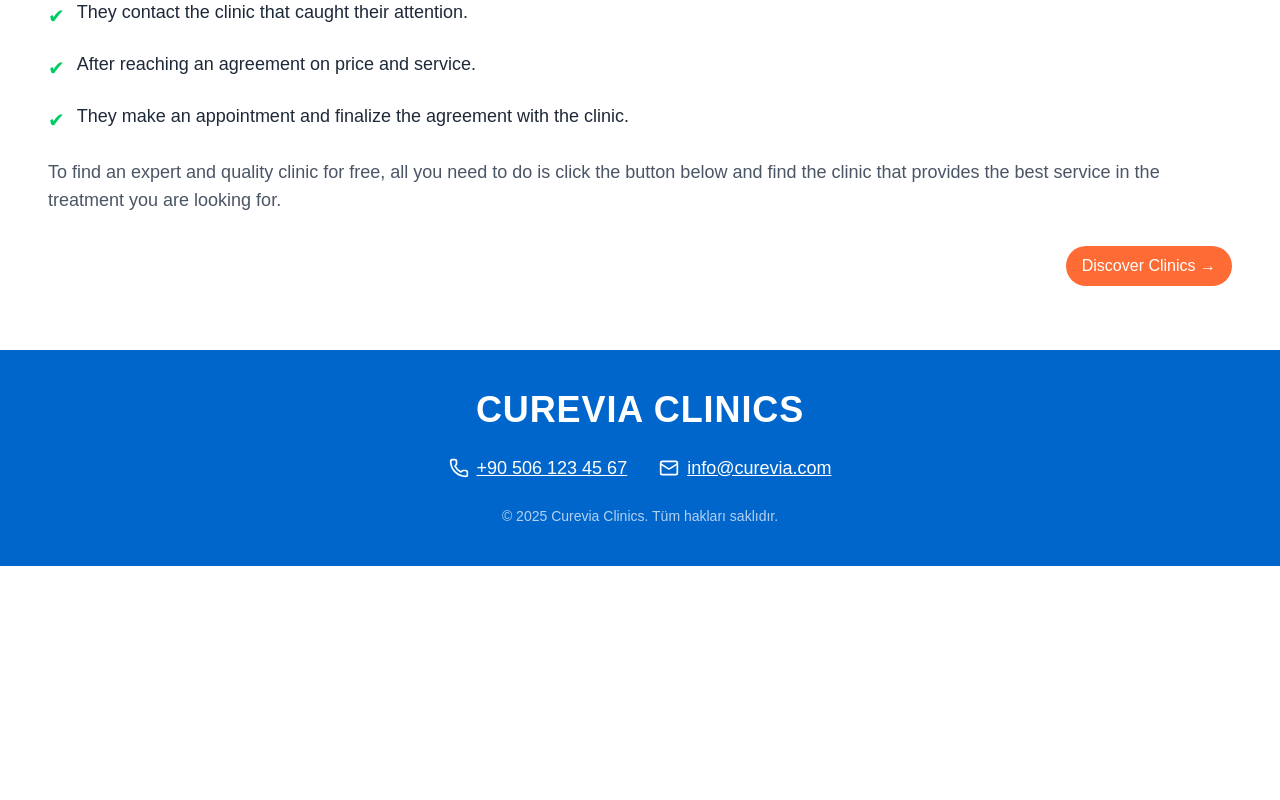
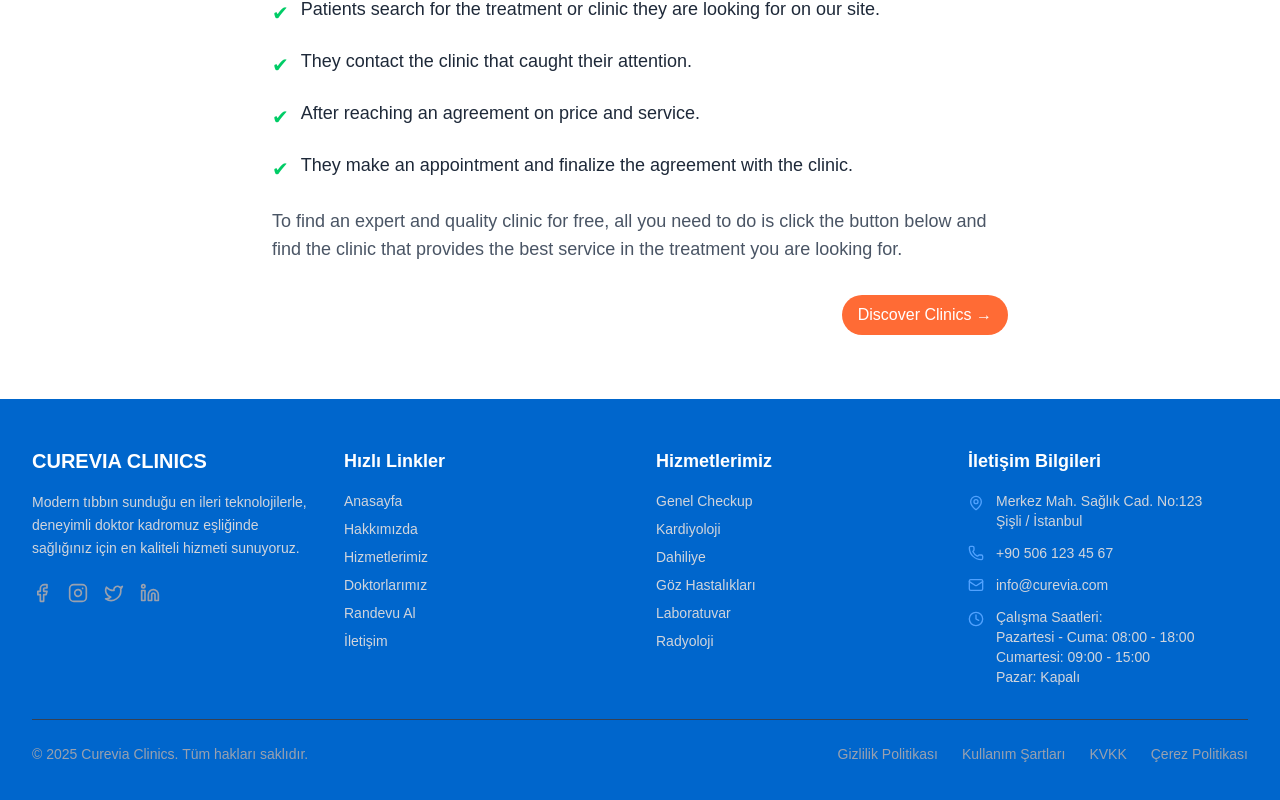
Before and after one commit to Luchhass/Curevia, a Next.js app: page / in a window 1280 px wide. Shown: the part 1980-2780 px from the top of the page. Before the commit the page ends 2546 px from the top, so only its background shows below. Built offline with nearby package versions, Linux system fonts and the light colour scheme.

Commit message:
footer and css are changed

```diff
--- a/src/app/page.tsx
+++ b/src/app/page.tsx
@@ -163,7 +163,7 @@
         </div>
       </section>
 
-      <section className="w-full bg-white px-6 sm:px-12 py-16 pt-0">
+      <section className="w-full bg-white px-8 sm:px-68 py-16 pt-0">
         <div className="max-w-7xl mx-auto flex flex-col lg:flex-row items-start justify-between gap-10">
           <div className="flex-1">
             <h2 className="text-3xl sm:text-4xl font-bold text-gray-900 mb-6 leading-snug">
--- a/src/components/Footer.tsx
+++ b/src/components/Footer.tsx
@@ -1,46 +1,245 @@
-import { Phone, Mail } from "lucide-react";
+import {
+  Phone,
+  Mail,
+  MapPin,
+  Clock,
+  Facebook,
+  Instagram,
+  Twitter,
+  Linkedin,
+} from "lucide-react";
 
 export default function Footer() {
   return (
-    <footer className="bg-[#0066CC] py-10 px-5">
-      <div className="max-w-7xl mx-auto text-center text-white flex flex-col gap-6 items-center">
-        {/* Brand Logo/Title */}
-        <div
-          className="text-3xl sm:text-4xl font-extrabold tracking-wide"
-          role="banner"
+    <footer className="bg-[#0066CC] text-white py-12">
+      <div className="max-w-7xl mx-auto px-4 sm:px-6 lg:px-8">
+        <div className="grid grid-cols-1 md:grid-cols-2 lg:grid-cols-4 gap-8">
+          <div className="space-y-4">
+            <h3 className="text-xl font-bold text-white">CUREVIA CLINICS</h3>
+            <p className="text-gray-300 text-sm leading-relaxed">
+              Modern tıbbın sunduğu en ileri teknolojilerle, deneyimli doktor
+              kadromuz eşliğinde sağlığınız için en kaliteli hizmeti sunuyoruz.
+            </p>
+            <div className="flex space-x-4 pt-2">
+              <a
+                href="#"
+                className="text-gray-400 hover:text-blue-400 transition-colors"
               >
-          CUREVIA CLINICS
+                <Facebook size={20} />
+              </a>
+              <a
+                href="#"
+                className="text-gray-400 hover:text-blue-400 transition-colors"
+              >
+                <Instagram size={20} />
+              </a>
+              <a
+                href="#"
+                className="text-gray-400 hover:text-blue-400 transition-colors"
+              >
+                <Twitter size={20} />
+              </a>
+              <a
+                href="#"
+                className="text-gray-400 hover:text-blue-400 transition-colors"
+              >
+                <Linkedin size={20} />
+              </a>
+            </div>
           </div>
 
-        {/* Contact Information */}
-        <div className="flex flex-col sm:flex-row sm:space-x-8 sm:space-y-0 space-y-2 text-lg">
-          <div className="flex items-center justify-center gap-2">
-            <Phone size={20} aria-hidden="true" />
+          <div className="space-y-4">
+            <h4 className="text-lg font-semibold text-white">Hızlı Linkler</h4>
+            <ul className="space-y-2 text-sm">
+              <li>
+                <a
+                  href="#"
+                  className="text-gray-300 hover:text-blue-400 transition-colors"
+                >
+                  Anasayfa
+                </a>
+              </li>
+              <li>
+                <a
+                  href="#"
+                  className="text-gray-300 hover:text-blue-400 transition-colors"
+                >
+                  Hakkımızda
+                </a>
+              </li>
+              <li>
+                <a
+                  href="#"
+                  className="text-gray-300 hover:text-blue-400 transition-colors"
+                >
+                  Hizmetlerimiz
+                </a>
+              </li>
+              <li>
+                <a
+                  href="#"
+                  className="text-gray-300 hover:text-blue-400 transition-colors"
+                >
+                  Doktorlarımız
+                </a>
+              </li>
+              <li>
+                <a
+                  href="#"
+                  className="text-gray-300 hover:text-blue-400 transition-colors"
+                >
+                  Randevu Al
+                </a>
+              </li>
+              <li>
+                <a
+                  href="#"
+                  className="text-gray-300 hover:text-blue-400 transition-colors"
+                >
+                  İletişim
+                </a>
+              </li>
+            </ul>
+          </div>
+
+          <div className="space-y-4">
+            <h4 className="text-lg font-semibold text-white">Hizmetlerimiz</h4>
+            <ul className="space-y-2 text-sm">
+              <li>
+                <a
+                  href="#"
+                  className="text-gray-300 hover:text-blue-400 transition-colors"
+                >
+                  Genel Checkup
+                </a>
+              </li>
+              <li>
+                <a
+                  href="#"
+                  className="text-gray-300 hover:text-blue-400 transition-colors"
+                >
+                  Kardiyoloji
+                </a>
+              </li>
+              <li>
+                <a
+                  href="#"
+                  className="text-gray-300 hover:text-blue-400 transition-colors"
+                >
+                  Dahiliye
+                </a>
+              </li>
+              <li>
+                <a
+                  href="#"
+                  className="text-gray-300 hover:text-blue-400 transition-colors"
+                >
+                  Göz Hastalıkları
+                </a>
+              </li>
+              <li>
+                <a
+                  href="#"
+                  className="text-gray-300 hover:text-blue-400 transition-colors"
+                >
+                  Laboratuvar
+                </a>
+              </li>
+              <li>
+                <a
+                  href="#"
+                  className="text-gray-300 hover:text-blue-400 transition-colors"
+                >
+                  Radyoloji
+                </a>
+              </li>
+            </ul>
+          </div>
+
+          <div className="space-y-4">
+            <h4 className="text-lg font-semibold text-white">
+              İletişim Bilgileri
+            </h4>
+            <div className="space-y-3">
+              <div className="flex items-start space-x-3">
+                <MapPin
+                  className="text-blue-400 mt-1 flex-shrink-0"
+                  size={16}
+                />
+                <p className="text-gray-300 text-sm">
+                  Merkez Mah. Sağlık Cad. No:123
+                  <br />
+                  Şişli / İstanbul
+                </p>
+              </div>
+
+              <div className="flex items-center space-x-3">
+                <Phone className="text-blue-400 flex-shrink-0" size={16} />
                 <a
                   href="tel:+905061234567"
-              className="underline hover:text-gray-300 transition-colors duration-200"
-              aria-label="Telefon numarasını ara: +90 506 123 45 67"
+                  className="text-gray-300 hover:text-blue-400 transition-colors text-sm"
                 >
                   +90 506 123 45 67
                 </a>
               </div>
 
-          <div className="flex items-center justify-center gap-2">
-            <Mail size={20} aria-hidden="true" />
+              <div className="flex items-center space-x-3">
+                <Mail className="text-blue-400 flex-shrink-0" size={16} />
                 <a
                   href="mailto:info@curevia.com"
-              className="underline hover:text-gray-300 transition-colors duration-200"
-              aria-label="E-posta gönder: info@curevia.com"
+                  className="text-gray-300 hover:text-blue-400 transition-colors text-sm"
                 >
                   info@curevia.com
                 </a>
               </div>
+
+              <div className="flex items-start space-x-3">
+                <Clock className="text-blue-400 mt-1 flex-shrink-0" size={16} />
+                <div className="text-gray-300 text-sm">
+                  <p className="font-medium">Çalışma Saatleri:</p>
+                  <p>Pazartesi - Cuma: 08:00 - 18:00</p>
+                  <p>Cumartesi: 09:00 - 15:00</p>
+                  <p>Pazar: Kapalı</p>
+                </div>
+              </div>
+            </div>
+          </div>
         </div>
 
-        {/* Copyright */}
-        <p className="text-sm opacity-70">
-          © {new Date().getFullYear()} Curevia Clinics. Tüm hakları saklıdır.
-        </p>
+        <div className="border-t border-gray-700 mt-8 pt-6">
+          <div className="flex flex-col md:flex-row justify-between items-center space-y-4 md:space-y-0">
+            <div className="text-gray-400 text-sm text-center md:text-left">
+              © {new Date().getFullYear()} Curevia Clinics. Tüm hakları
+              saklıdır.
+            </div>
+            <div className="flex space-x-6 text-sm">
+              <a
+                href="#"
+                className="text-gray-400 hover:text-blue-400 transition-colors"
+              >
+                Gizlilik Politikası
+              </a>
+              <a
+                href="#"
+                className="text-gray-400 hover:text-blue-400 transition-colors"
+              >
+                Kullanım Şartları
+              </a>
+              <a
+                href="#"
+                className="text-gray-400 hover:text-blue-400 transition-colors"
+              >
+                KVKK
+              </a>
+              <a
+                href="#"
+                className="text-gray-400 hover:text-blue-400 transition-colors"
+              >
+                Çerez Politikası
+              </a>
+            </div>
+          </div>
+        </div>
       </div>
     </footer>
   );
--- a/src/components/Header.tsx
+++ b/src/components/Header.tsx
@@ -2,7 +2,7 @@
 
 import { useState } from "react";
 import { usePathname } from "next/navigation";
-import { Menu, X } from "lucide-react";
+import { Menu, X, Phone, Mail } from "lucide-react";
 import Link from "next/link";
 
 export default function HamburgerMenu() {
@@ -16,7 +16,7 @@
     <>
       <header className="bg-white shadow-md px-5 py-6 md:px-8 fixed w-full top-0 z-50">
         <div className="flex items-center justify-between max-w-7xl mx-auto relative z-50">
-          <Link href="/" className="text-xl font-bold">
+          <Link href="/" className="text-xl font-bold text-[#0066CC]">
             CUREVIA
           </Link>
 
@@ -29,20 +29,20 @@
             {isOpen ? <X size={24} /> : <Menu size={24} />}
           </button>
 
-          <nav className="hidden md:flex space-x-6 py-2">
+          <nav className="hidden md:flex space-x-8 py-2">
             <Link
               href="/"
-              className={`transition duration-200 ${
+              className={`transition duration-200 font-medium ${
                 isActive("/") ? "text-[#0066CC]" : "text-gray-700"
-              } hover:underline`}
+              } hover:text-[#0066CC]`}
             >
               Home
             </Link>
             <Link
               href="/clinics"
-              className={`transition duration-200 ${
+              className={`transition duration-200 font-medium ${
                 isActive("/clinics") ? "text-[#0066CC]" : "text-gray-700"
-              } hover:underline`}
+              } hover:text-[#0066CC]`}
             >
               Clinics
             </Link>
@@ -50,42 +50,74 @@
         </div>
 
         <div
-          className={`md:hidden absolute left-0 right-0 bg-white shadow-md transition-all duration-300 ease-in-out ${
+          className={`md:hidden absolute left-0 right-0 bg-white shadow-lg transition-all duration-300 ease-in-out ${
             isOpen
               ? "opacity-100 translate-y-0 max-h-96 pointer-events-auto"
               : "opacity-0 -translate-y-2 max-h-0 pointer-events-none"
           }`}
           style={{ top: "100%" }}
         >
-          <nav className="flex flex-col gap-2 px-5 py-4">
+          <nav className="px-6 py-6">
+            <div className="space-y-4">
               <Link
                 href="/"
                 onClick={toggleMenu}
-              className={`transition duration-200 ${
+                className={`block text-lg font-medium transition duration-200 ${
                   isActive("/") ? "text-[#0066CC]" : "text-gray-700"
-              } hover:underline`}
+                } hover:text-[#0066CC] hover:bg-blue-50 px-3 py-2 rounded-lg`}
               >
                 Home
               </Link>
               <Link
                 href="/clinics"
                 onClick={toggleMenu}
-              className={`transition duration-200 ${
+                className={`block text-lg font-medium transition duration-200 ${
                   isActive("/clinics") ? "text-[#0066CC]" : "text-gray-700"
-              } hover:underline`}
+                } hover:text-[#0066CC] hover:bg-blue-50 px-3 py-2 rounded-lg`}
               >
                 Clinics
               </Link>
+            </div>
           </nav>
 
-          <div className="px-5 pb-4 mt-3 border-t pt-4 space-y-3">
-            <div>
-              <p className="text-[#0066CC] font-medium">WhatsApp</p>
-              <p className="text-black font-medium">+90 532 123 45 67</p>
+          <div className="px-6 py-4 bg-gray-50 border-t border-gray-100">
+            <h3 className="text-sm font-semibold text-gray-500 uppercase tracking-wide mb-3">
+              İletişim
+            </h3>
+            <div className="space-y-3">
+              <div className="flex items-center space-x-3">
+                <div className="flex-shrink-0">
+                  <Phone className="w-5 h-5 text-[#0066CC]" />
                 </div>
                 <div>
-              <p className="text-[#0066CC] font-medium">Mail</p>
-              <p className="text-black font-medium">info@curevia.com</p>
+                  <p className="text-xs text-gray-500 font-medium">WhatsApp</p>
+                  <p className="text-sm text-gray-800 font-semibold">
+                    +90 532 123 45 67
+                  </p>
+                </div>
+              </div>
+
+              <div className="flex items-center space-x-3">
+                <div className="flex-shrink-0">
+                  <Mail className="w-5 h-5 text-[#0066CC]" />
+                </div>
+                <div>
+                  <p className="text-xs text-gray-500 font-medium">E-posta</p>
+                  <p className="text-sm text-gray-800 font-semibold">
+                    info@curevia.com
+                  </p>
+                </div>
+              </div>
+            </div>
+
+            <div className="mt-4 pt-4 border-t border-gray-200">
+              <Link
+                href="/clinics"
+                onClick={toggleMenu}
+                className="w-full bg-[#0066CC] hover:bg-[#0052a3] text-white text-center py-2.5 rounded-lg font-semibold transition duration-200 block"
+              >
+                Randevu Al
+              </Link>
             </div>
           </div>
         </div>
@@ -93,7 +125,7 @@
 
       {isOpen && (
         <div
-          className="fixed inset-0 bg-black/50 z-40 md:hidden"
+          className="fixed inset-0 bg-black/30 z-40 md:hidden"
           onClick={toggleMenu}
           style={{ top: "88px" }}
         />
--- a/src/components/SearchFilters.tsx
+++ b/src/components/SearchFilters.tsx
@@ -12,7 +12,6 @@
   }) => void;
 };
 
-// SVG icons
 const SearchIcon = () => (
   <svg
     className="w-5 h-5"
```
Lines whose indentation alone changed are shown as unchanged.
